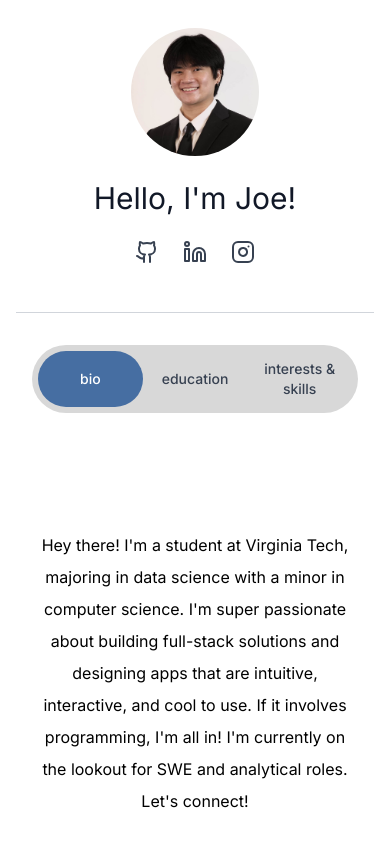
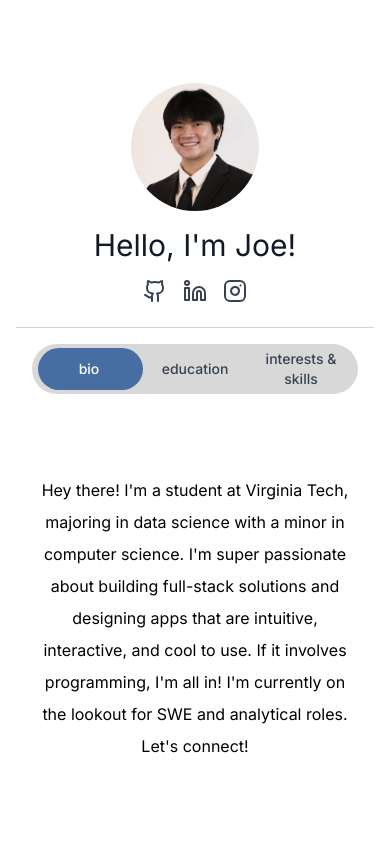
Before and after one commit to notjoedo/portfolio, a React (Vite) app: page / in a window 390 px wide. Shown: the top 844 px of the page. Built offline with nearby package versions, Linux system fonts and the light colour scheme.

Commit message:
full mobile responsiveness

```diff
--- a/src/components/ProjectCard.tsx
+++ b/src/components/ProjectCard.tsx
@@ -11,6 +11,7 @@ interface ProjectCardProps {
 
 function ProjectCard({ title, description, projectName, image, link, alignText }: ProjectCardProps) {
   const [isVisible, setIsVisible] = useState(false);
+  const [isMobile, setIsMobile] = useState(false);
   const cardRef = useRef<HTMLDivElement>(null);
 
   useEffect(() => {
@@ -34,13 +35,71 @@ function ProjectCard({ title, description, projectName, image, link, alignText }
     };
   }, []);
 
+  useEffect(() => {
+    const checkMobile = () => {
+      setIsMobile(window.innerWidth < 768);
+    };
+
+    checkMobile();
+    window.addEventListener('resize', checkMobile);
+
+    return () => window.removeEventListener('resize', checkMobile);
+  }, []);
+
   return (
     <div
       ref={cardRef}
-      className={`flex gap-8 items-start transition-all duration-700 ${
+      className={`transition-all duration-700 ${
         isVisible ? 'opacity-100 translate-y-0' : 'opacity-0 translate-y-12'
-      } ${alignText === 'right' ? 'flex-row-reverse' : 'flex-row'}`}
+      }`}
     >
+      {/* Mobile Layout */}
+      {isMobile && (
+        <div className="flex flex-col items-center text-center w-full max-w-sm mx-auto px-4">
+          {/* Card/Image */}
+          <a
+            href={link}
+            target="_blank"
+            rel="noopener noreferrer"
+            className="block group mb-4 w-full"
+          >
+            <div
+              className="bg-gray-100 rounded-3xl border-2 border-gray-300 overflow-hidden hover:border-[#466EA2] transition-all duration-300 flex items-center justify-center w-full"
+              style={{ maxWidth: '340px', aspectRatio: '3/4', margin: '0 auto' }}
+            >
+              {image && !image.includes('placeholder') ? (
+                <img
+                  src={image}
+                  alt={title}
+                  className="w-full h-full object-cover"
+                />
+              ) : (
+                <div className="text-gray-400 text-center p-6">
+                  <p className="text-sm">Project Image</p>
+                  <p className="text-xs mt-1">{title}</p>
+                </div>
+              )}
+            </div>
+          </a>
+
+          {/* Title and description below the card */}
+          <div className="mt-2">
+            <h3 className="text-3xl font-bold text-gray-900 mb-1">
+              {title}
+            </h3>
+            <p className="text-sm text-gray-700">
+              {description}
+            </p>
+            <p className="text-xs text-gray-500 mt-1">
+              {projectName}
+            </p>
+          </div>
+        </div>
+      )}
+
+      {/* Desktop Layout */}
+      {!isMobile && (
+        <div className={`flex gap-8 items-start ${alignText === 'right' ? 'flex-row-reverse' : 'flex-row'}`}>
           {/* Title and description - side of card */}
           <div className={`flex-shrink-0 ${alignText === 'right' ? 'text-left' : 'text-right'} pt-4`}>
             <h3 className="text-5xl font-bold text-gray-900 mb-2">
@@ -80,6 +139,8 @@ function ProjectCard({ title, description, projectName, image, link, alignText }
             </div>
           </a>
         </div>
+      )}
+    </div>
   );
 }
 
--- a/src/components/Tabs.tsx
+++ b/src/components/Tabs.tsx
@@ -14,6 +14,7 @@ interface TabsProps {
 function Tabs({ tabs, activeTab, onTabChange }: TabsProps) {
   const tabRefs = useRef<(HTMLButtonElement | null)[]>([]);
   const [indicatorStyle, setIndicatorStyle] = useState({ left: 0, width: 0 });
+  const [isSmallScreen, setIsSmallScreen] = useState(false);
 
   useEffect(() => {
     const activeIndex = tabs.findIndex((tab) => tab.id === activeTab);
@@ -27,15 +28,28 @@ function Tabs({ tabs, activeTab, onTabChange }: TabsProps) {
     }
   }, [activeTab, tabs]);
 
+  useEffect(() => {
+    const checkScreenSize = () => {
+      setIsSmallScreen(window.innerWidth < 640); // sm breakpoint
+    };
+
+    checkScreenSize();
+    window.addEventListener('resize', checkScreenSize);
+
+    return () => window.removeEventListener('resize', checkScreenSize);
+  }, []);
+
   return (
     <div className="flex items-center justify-center px-4 w-full">
-      <div className="inline-flex bg-[#D8D8D8] rounded-full p-1.5 relative w-full max-w-lg sm:max-w-md md:max-w-2xl lg:max-w-3xl">
+      <div className="inline-flex bg-[#D8D8D8] rounded-full relative w-full max-w-lg sm:max-w-md md:max-w-2xl lg:max-w-3xl" style={{ padding: isSmallScreen ? '4px' : '6px' }}>
         {/* Sliding indicator */}
         <div
-          className="absolute top-1.5 bottom-1.5 rounded-full transition-all duration-300 ease-in-out"
+          className="absolute rounded-full transition-all duration-300 ease-in-out"
           style={{
             left: `${indicatorStyle.left}px`,
             width: `${indicatorStyle.width}px`,
+            top: isSmallScreen ? '4px' : '6px',
+            bottom: isSmallScreen ? '4px' : '6px',
             backgroundColor: '#466EA2',
           }}
         />
@@ -48,13 +62,14 @@ function Tabs({ tabs, activeTab, onTabChange }: TabsProps) {
               ref={(el) => (tabRefs.current[index] = el)}
               onClick={() => onTabChange(tab.id)}
               className={`
-                relative z-10 flex-1 py-2 md:py-2.5 rounded-full font-medium transition-colors duration-200 text-sm md:text-base
+                relative z-10 flex-1 rounded-full font-medium transition-colors duration-200 text-sm md:text-base
                 ${
                   activeTab === tab.id
                     ? 'text-white'
                     : 'text-gray-700 hover:text-gray-909'
                 }
               `}
+              style={{ padding: isSmallScreen ? '1px 16px' : '6px 16px' }}
             >
               {tab.label}
             </button>
--- a/src/components/Experience.tsx
+++ b/src/pages/Experience.tsx
@@ -1,5 +1,5 @@
 import { experiences } from '../data/experiences';
-import TimelineItem from './TimelineItem';
+import TimelineItem from '../components/TimelineItem';
 
 function Experience() {
   return (
--- a/src/components/Hero.tsx
+++ b/src/pages/Hero.tsx
@@ -1,9 +1,9 @@
 import { useState } from 'react';
 import { Github, Linkedin, Instagram } from 'lucide-react';
 import pfp from '../images/pfp.jpg';
-import Tabs from './Tabs';
-import SkillTag from './SkillTag';
-import FilterTag from './FilterTag';
+import Tabs from '../components/Tabs';
+import SkillTag from '../components/SkillTag';
+import FilterTag from '../components/FilterTag';
 import { skillCategories } from '../data/skills';
 
 function Hero() {
@@ -31,7 +31,7 @@ function Hero() {
         );
       case 'education':
         return (
-          <div key="education" className="text-gray leading-loose font-light animate-slideIn">
+          <div key="education" className="text-gray leading-loose font-light animate-slideIn text-center md:text-left">
             <p>Junior at Virginia Tech, majoring in data science with a minor in computer science. I have a concentration in Cybersecurity and Cryptography!
               I'm a lead researcher in the GrayUR's Phased Array Microphonics Team, where I spearhead a 5-member team! All in all, I love coding and building!
             </p>
@@ -64,10 +64,10 @@ function Hero() {
   return (
     <div className="min-h-screen flex items-center justify-center bg-white px-4 overflow-x-hidden">
       <div className="w-full max-w-4xl mx-auto">
-        {/* Profile Section - Mobile First Vertical Layout */}
-        <div className="flex flex-col items-center text-center mb-12">
+        {/* Profile Section - Responsive Layout */}
+        <div className="flex flex-col md:flex-row md:items-center md:gap-8 md:justify-center items-center text-center md:text-left mb-6 md:mb-12">
           {/* Profile Picture */}
-          <div className="mb-6">
+          <div className="mb-4 md:mb-0 flex-shrink-0">
             <img
               src={pfp}
               alt="Joe's profile"
@@ -75,13 +75,15 @@ function Hero() {
             />
           </div>
 
+          {/* Text and Icons Container */}
+          <div className="flex flex-col items-center md:items-start">
             {/* Header Text */}
-          <h1 className="text-3xl md:text-5xl font-light text-gray-900 mb-6">
+            <h1 className="text-3xl md:text-5xl font-light text-gray-900 mb-4 md:mb-6">
               Hello, I'm Joe!
             </h1>
 
             {/* Social Media Icons */}
-          <div className="flex gap-6 justify-center">
+            <div className="flex gap-4 justify-center md:justify-start">
               <a
                 href="https://github.com/notjoedo"
                 target="_blank"
@@ -108,15 +110,16 @@ function Hero() {
               </a>
             </div>
           </div>
+        </div>
 
         {/* Divider */}
-        <div className="w-full h-px bg-gray-300 mb-8"></div>
+        <div className="w-full h-px bg-gray-300 mb-4 md:mb-8"></div>
 
         {/* Tabs */}
         <Tabs tabs={tabs} activeTab={activeTab} onTabChange={setActiveTab} />
 
         {/* Filter Tags Area - Fixed height to prevent shifting */}
-        <div className="mt-8 min-h-[52px] flex items-start justify-center px-4 md:px-8">
+        <div className="mt-4 md:mt-8 min-h-[52px] flex items-start justify-center px-4 md:px-8">
           {activeTab === 'interests' && (
             <div className="flex flex-wrap gap-3 justify-center">
               {skillCategories.map((category) => (
@@ -132,7 +135,7 @@ function Hero() {
         </div>
 
         {/* Content Area */}
-        <div className="px-4 md:px-8 min-h-[200px] w-full mt-8 md:mt-0">
+        <div className={`px-4 md:px-8 min-h-[200px] w-full ${activeTab === 'interests' ? 'mt-4 md:mt-0' : 'mt-3 md:mt-0'}`}>
           {renderContent()}
         </div>
       </div>
--- a/src/components/Projects.tsx
+++ b/src/pages/Projects.tsx
@@ -1,12 +1,12 @@
 import { projects } from '../data/projects';
-import ProjectCard from './ProjectCard';
+import ProjectCard from '../components/ProjectCard';
 
 function Projects() {
   return (
     <section className="bg-white py-20 px-4">
       <div className="max-w-7xl mx-auto">
         {/* Projects - Side by Side Layout */}
-        <div className="flex flex-row gap-12 justify-center items-center flex-wrap">
+        <div className="flex flex-col md:flex-row gap-12 md:gap-12 justify-center items-center md:flex-wrap">
           {projects.map((project, index) => (
             <ProjectCard
               key={project.id}
```
Also changed, not shown: src/App.tsx (+4 -4 lines), src/pages/Contact.tsx (renamed from src/components/Contact.tsx). Lines whose indentation alone changed are shown as unchanged.
